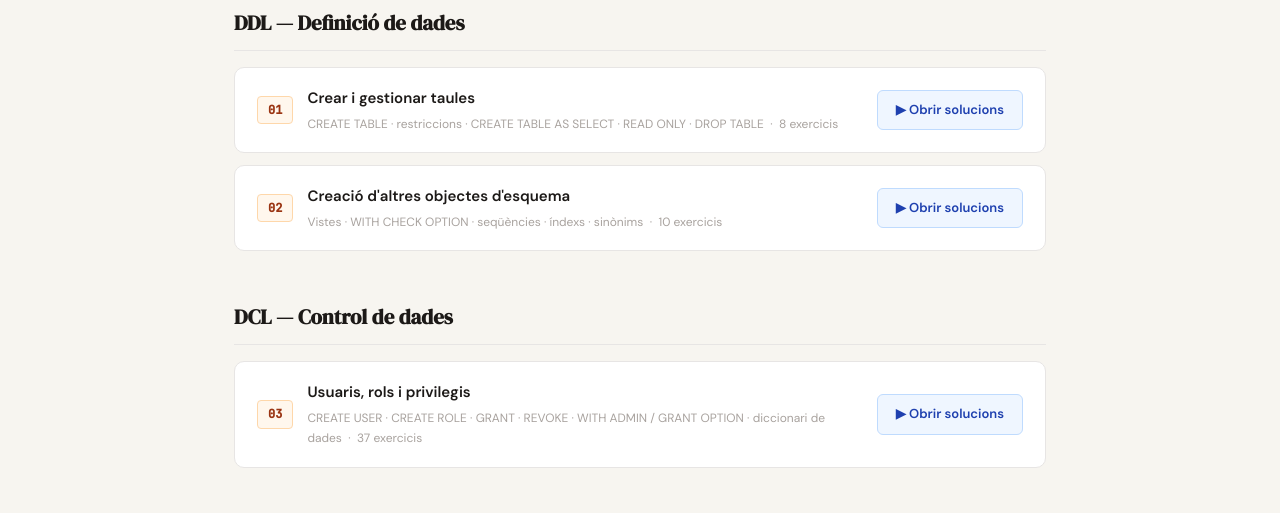
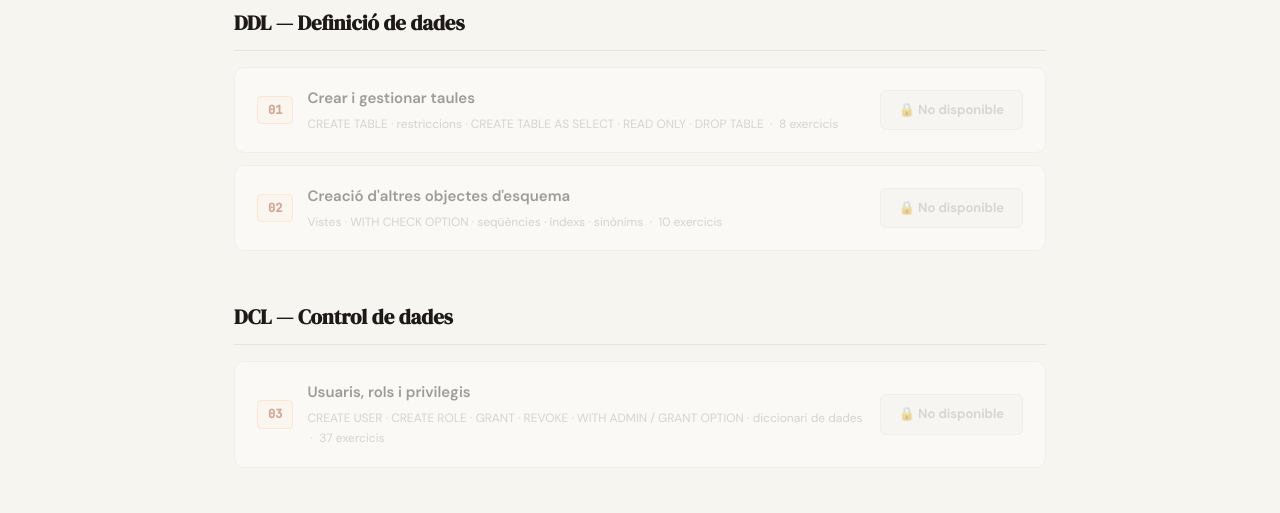
Before and after one commit to rsort/MP0484-solucions, a plain HTML site: page public_html/AEA2_DDL_DML_DCL_solucions.html in a window 1280 px wide. Shown: the part 191-704 px from the top of the page. Drawn offline with Linux system fonts and the light colour scheme.

Commit message:
AEA2: desactiva tots els temes de l'índex
S'aniran activant a mesura que es treballi cada tema, com a l'AEA1.

Co-Authored-By: Claude Opus 5.5 <noreply@anthropic.com>
Claude-Session: https://claude.ai/code/session_01Rojg3T5Eq1SCCfNvpqGwew

```diff
--- a/public_html/AEA2_DDL_DML_DCL_solucions.html
+++ b/public_html/AEA2_DDL_DML_DCL_solucions.html
@@ -91,10 +91,10 @@ body { font-family:'DM Sans',system-ui,sans-serif; background:var(--bg); color:v
    Desa el fitxer i puja'l al servidor.
    ════════════════════════════════════════════════════════ */
 var ACTIUS = {
-  t1: true,    /* T1 — Crear i gestionar taules              */
-  t2: true,    /* T2 — Creació d'altres objectes d'esquema   */
-  t3: true,    /* T3 — DCL: usuaris, rols i privilegis       */
-  t4: true,    /* T4 — DML: manipulació de dades             */
+  t1: false,   /* T1 — Crear i gestionar taules              */
+  t2: false,   /* T2 — Creació d'altres objectes d'esquema   */
+  t3: false,   /* T3 — DCL: usuaris, rols i privilegis       */
+  t4: false,   /* T4 — DML: manipulació de dades             */
 };
 
 var TEMES = {
```
